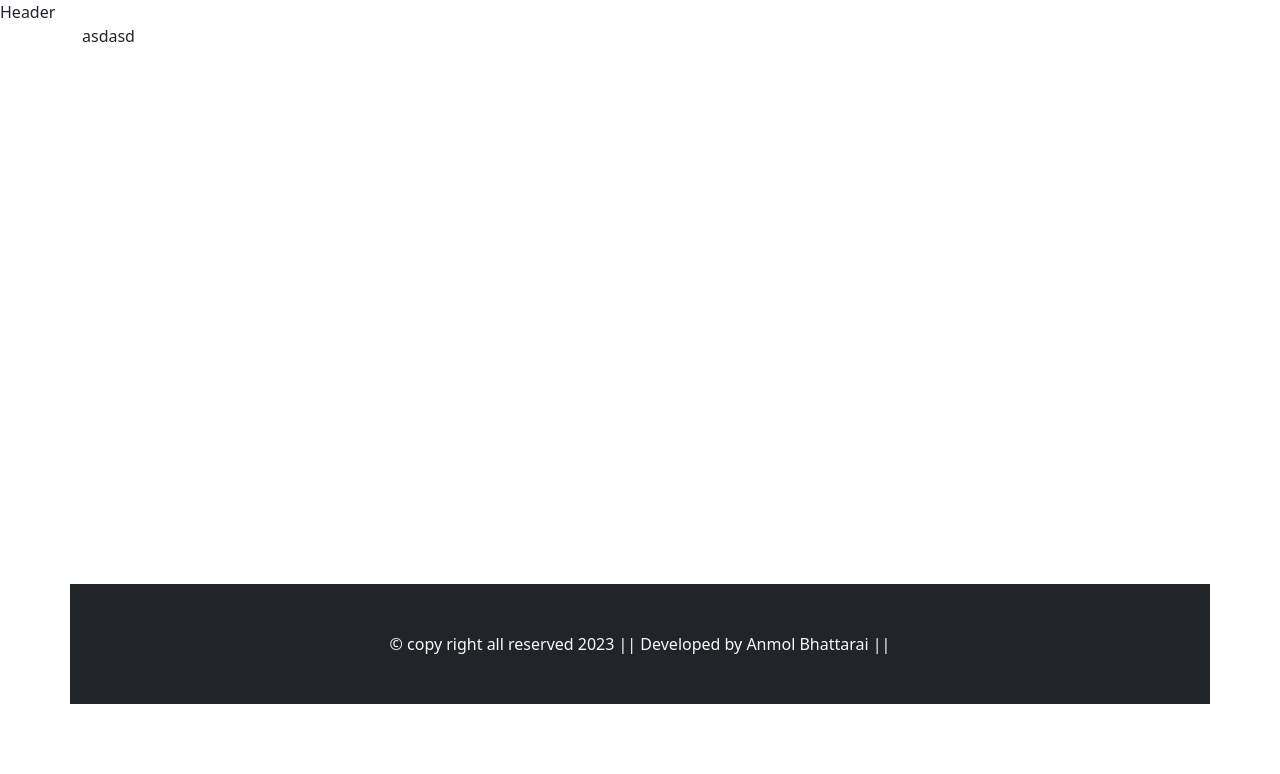
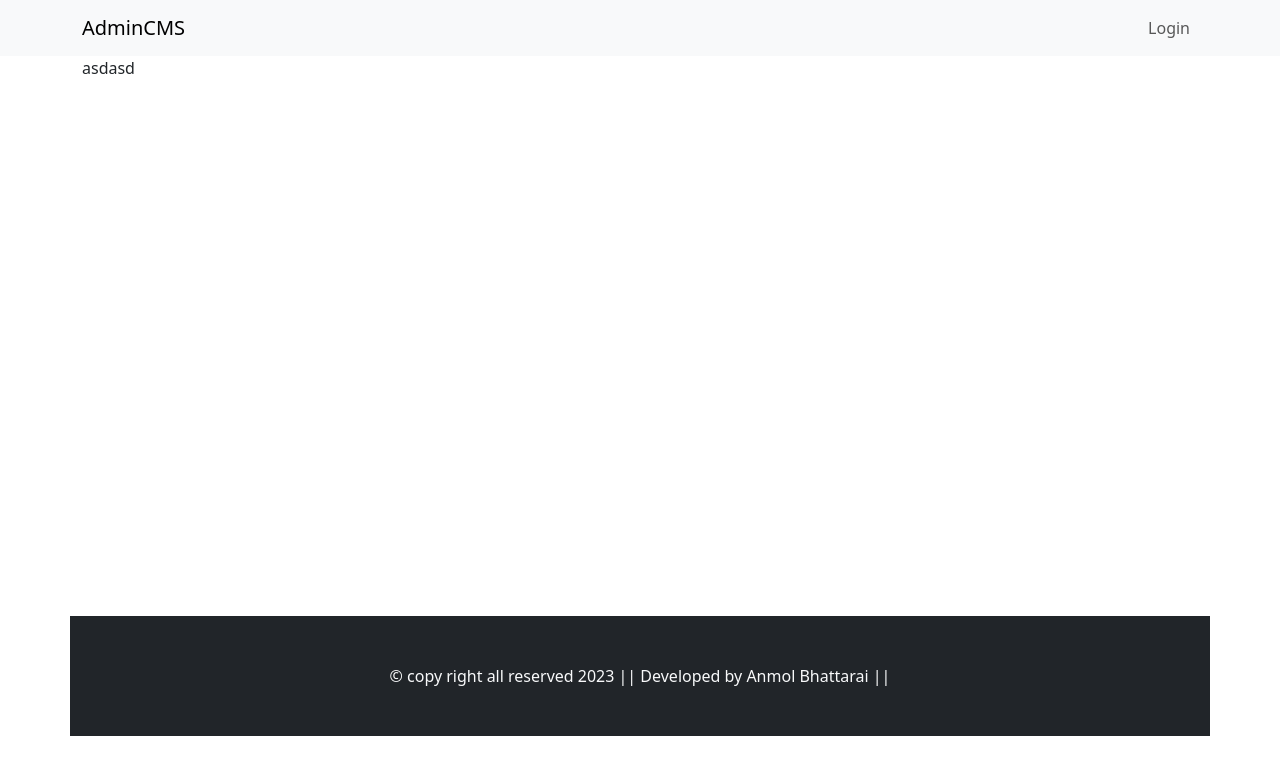
Before and after one commit to anmolft9/CMS_revision_CLIENT, a React (Create React App) app: page /register in a window 1280 px wide. Shown: the top 774 px of the page. Built offline with nearby package versions, Linux system fonts and the light colour scheme.

Commit message:
added the navbar on the header

```diff
--- a/src/components/Header/Header.js
+++ b/src/components/Header/Header.js
@@ -1,5 +1,20 @@
-import React from "react";
+import Container from "react-bootstrap/Container";
+import Nav from "react-bootstrap/Nav";
+import Navbar from "react-bootstrap/Navbar";
+import NavDropdown from "react-bootstrap/NavDropdown";
 
 export const Header = () => {
-  return <div>Header</div>;
+  return (
+    <Navbar collapseOnSelect expand="md" className="bg-body-tertiary">
+      <Container>
+        <Navbar.Brand href="/">AdminCMS</Navbar.Brand>
+        <Navbar.Toggle aria-controls="basic-navbar-nav" />
+        <Navbar.Collapse id="basic-navbar-nav">
+          <Nav className="ms-auto">
+            <Nav.Link href="/">Login</Nav.Link>
+          </Nav>
+        </Navbar.Collapse>
+      </Container>
+    </Navbar>
+  );
 };
```
